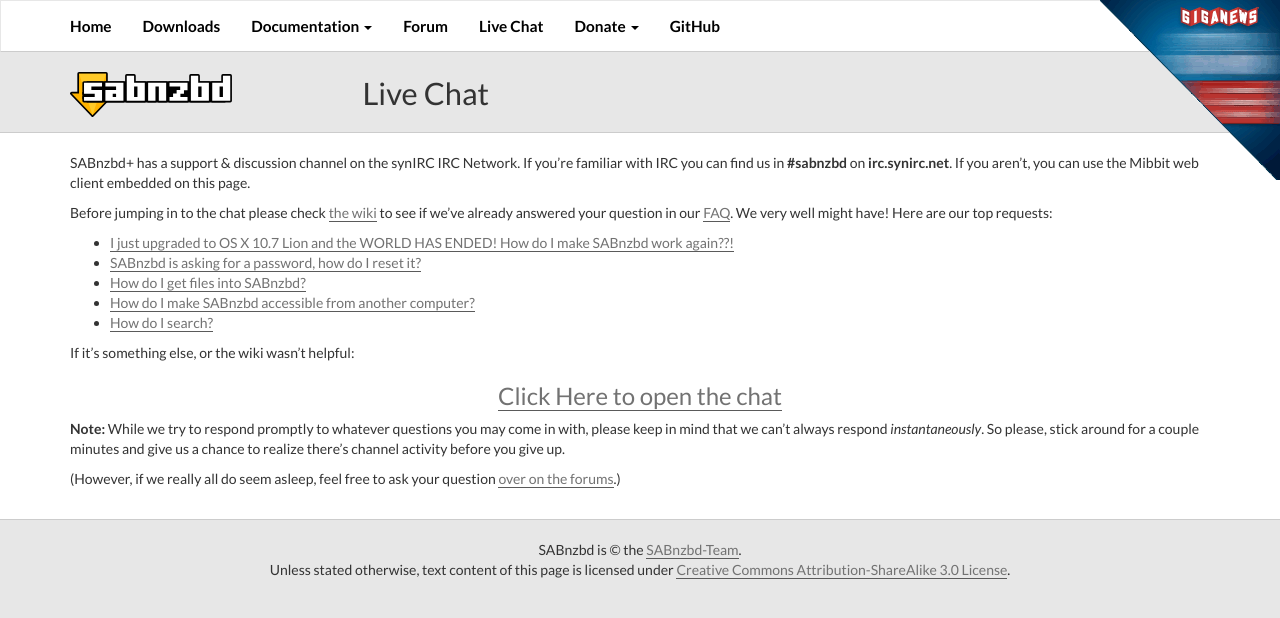
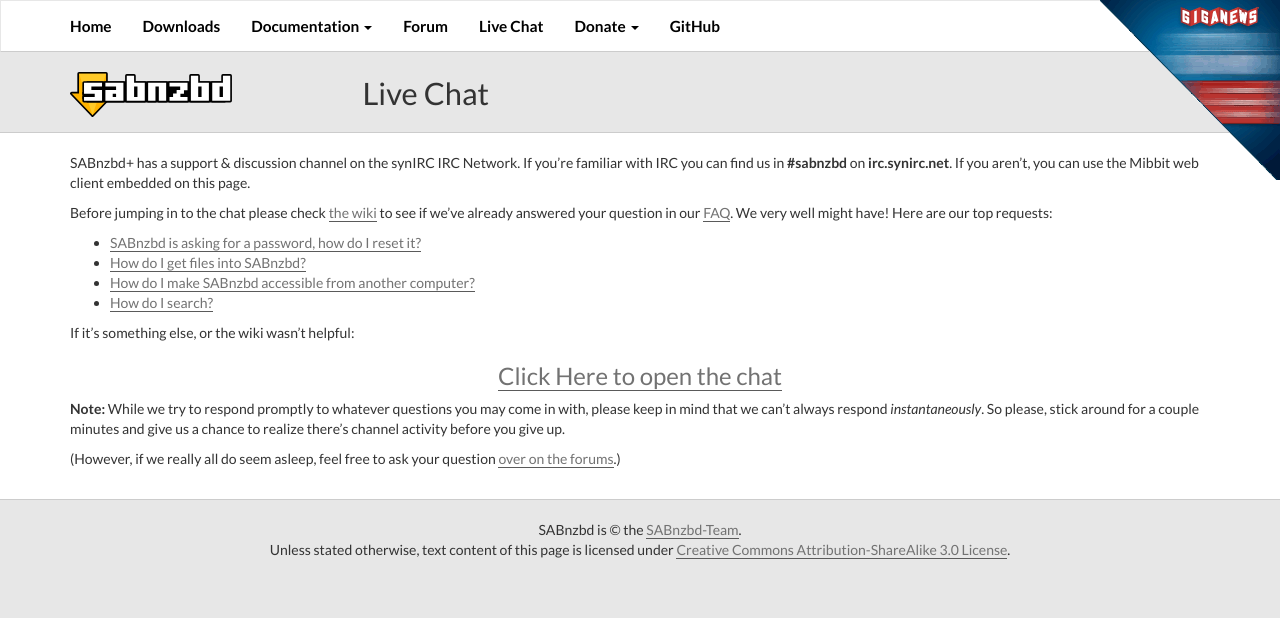
Before and after one commit to sabnzbd/sabnzbd.github.io, a Jekyll site: the page built from live-chat.html, in a window 1280 px wide. Shown: the top 618 px of the page. Built offline with Jekyll 4.4.1, drawn with Linux system fonts in a browser that asks for light colours.

Commit message:
Remove old reference on live-chat page

```diff
--- a/live-chat.html
+++ b/live-chat.html
@@ -9,7 +9,6 @@
                 <p>SABnzbd+ has a support &#038; discussion channel on the synIRC IRC Network. If you&#8217;re familiar with IRC you can find us in <b>#sabnzbd</b> on <b>irc.synirc.net</b>. If you aren&#8217;t, you can use the Mibbit web client embedded on this page.</p>
                 <p>Before jumping in to the chat please check <a href="/wiki/" target="blank">the wiki</a> to see if we&#8217;ve already answered your question in our <a href="/wiki/faq" target="blank">FAQ</a>. We very well might have! Here are our top requests:</p>
                 <ul>
-                    <li><a href="http://forums.sabnzbd.org/viewtopic.php?f=8&#038;t=8358">I just upgraded to OS X 10.7 Lion and the WORLD HAS ENDED! How do I make SABnzbd work again??!</a></li>
                     <li><a href="/wiki/faq#toc21" target="blank">SABnzbd is asking for a password, how do I reset it?</a></li>
                     <li><a href="/wiki/introduction/usage" target="blank">How do I get files into SABnzbd?</a></li>
                     <li><a href="/wiki/configuration/1.0/general" target="blank">How do I make SABnzbd accessible from another computer?</a></li>
```
